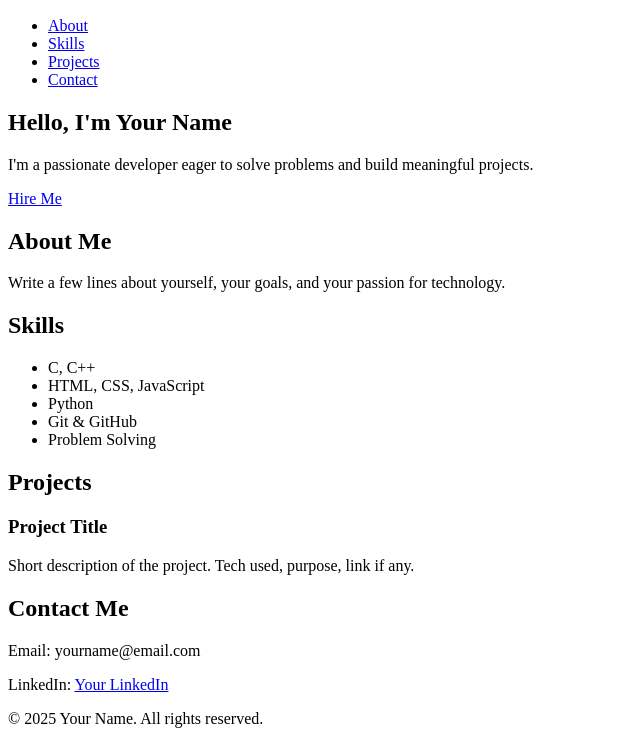
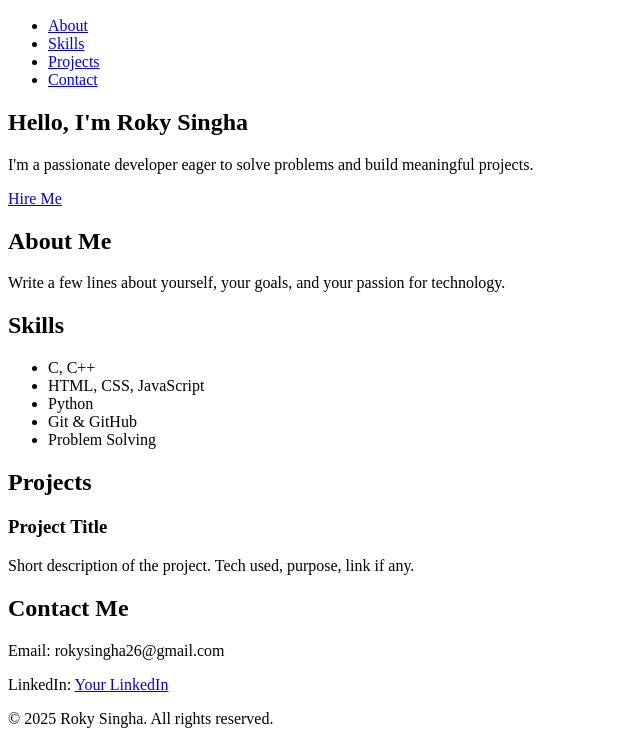
Before and after one commit to rokythecoder/portfolio, a plain HTML site: page index.html in a window 1280 px wide. Shown: the part 50-800 px from the top of the page, without its empty margins (0-640 px from the left). Drawn offline with Linux system fonts and the light colour scheme.

Commit message:
Update index.html

```diff
--- a/index.html
+++ b/index.html
@@ -21,7 +21,7 @@
   </header>
 
   <section class="hero">
-    <h2>Hello, I'm <span>Your Name</span></h2>
+    <h2>Hello, I'm <span>Roky Singha</span></h2>
     <p>I'm a passionate developer eager to solve problems and build meaningful projects.</p>
     <a href="#contact" class="btn">Hire Me</a>
   </section>
@@ -53,12 +53,12 @@
 
   <section id="contact">
     <h2>Contact Me</h2>
-    <p>Email: yourname@email.com</p>
+    <p>Email: rokysingha26@gmail.com</p>
     <p>LinkedIn: <a href="https://linkedin.com/in/yourprofile" target="_blank">Your LinkedIn</a></p>
   </section>
 
   <footer>
-    <p>© 2025 Your Name. All rights reserved.</p>
+    <p>© 2025 Roky Singha. All rights reserved.</p>
   </footer>
 </body>
 </html>
```
